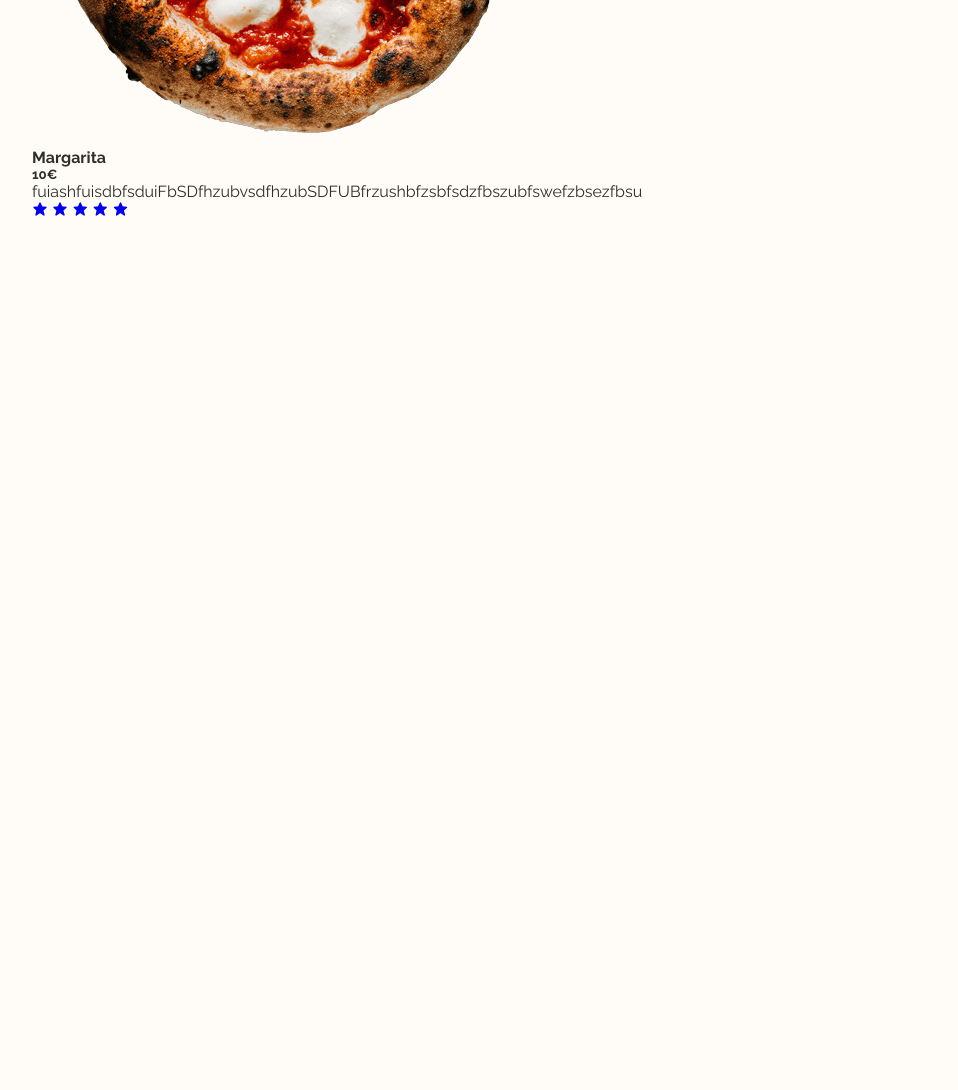
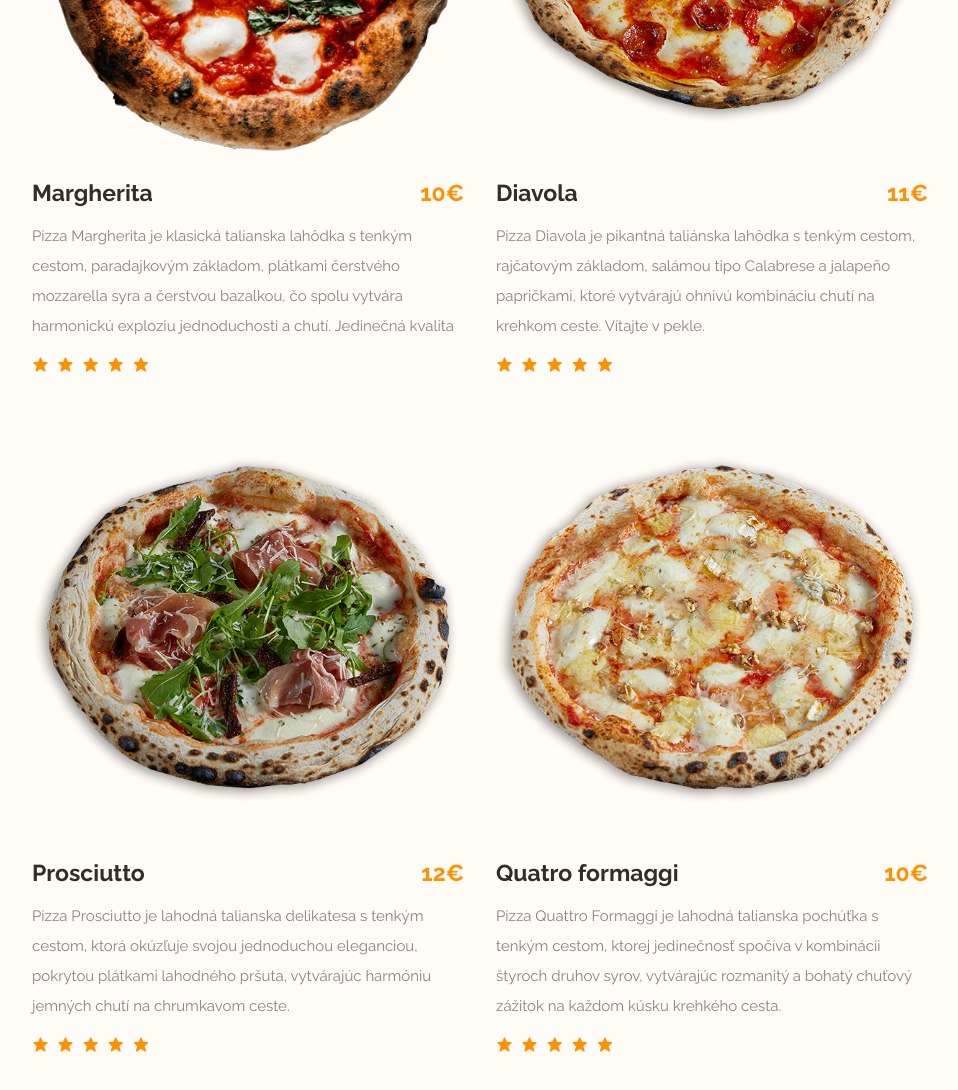
Before and after one commit to Openlab-2-2023/Pizzeria-Juraj, a plain HTML site: page docs/index.html in a window 1280 px wide. Shown: the part 1816-2906 px from the top of the page, without its empty margins (160-1118 px from the left). Before the commit the page ends 2116 px from the top, so only its background shows below. Drawn offline with nearby package versions, Linux system fonts and the light colour scheme.

Commit message:
vyber pizz

```diff
--- a/docs/index.html
+++ b/docs/index.html
@@ -82,13 +82,84 @@
         <img src="obrazky/picapica.png" alt="main-product1">
         <div class="menu-text">
           <div class="menu-left">
-            <h4>Margarita</h4>
+            <h4>Margherita</h4>
           </div>
           <div class="menu-right">
             <h5>10€</h5>
           </div>
         </div>
-        <p>fuiashfuisdbfsduiFbSDfhzubvsdfhzubSDFUBfrzushbfzsbfsdzfbszubfswefzbsezfbsu</p>
+        <p>Pizza Margherita je klasická talianska lahôdka s tenkým cestom, paradajkovým základom, plátkami čerstvého mozzarella syra a čerstvou bazalkou, čo spolu vytvára harmonickú exploziu jednoduchosti a chutí. Jedinečná kvalita
+
+        </p>
+        <div class="star">
+          <a href="#"><i class='bx bxs-star'></i></a>
+          <a href="#"><i class='bx bxs-star'></i></a>
+          <a href="#"><i class='bx bxs-star'></i></a>
+          <a href="#"><i class='bx bxs-star'></i></a>
+          <a href="#"><i class='bx bxs-star'></i></a>
+
+        </div>
+      </div>
+      <div class="row">
+        <img src="obrazky/Diavola-1.png" alt="main-product2">
+        <div class="menu-text">
+          <div class="menu-left">
+            <h4>Diavola</h4>
+          </div>
+          <div class="menu-right">
+            <h5>11€</h5>
+          </div>
+        </div>
+        <p>Pizza Diavola je pikantná taliánska lahôdka s tenkým cestom, rajčatovým základom, salámou tipo Calabrese a jalapeño papričkami, ktoré vytvárajú ohnivú kombináciu chutí na krehkom ceste. Vítajte v pekle.
+
+       </p>
+        <div class="star">
+          <a href="#"><i class='bx bxs-star'></i></a>
+          <a href="#"><i class='bx bxs-star'></i></a>
+          <a href="#"><i class='bx bxs-star'></i></a>
+          <a href="#"><i class='bx bxs-star'></i></a>
+          <a href="#"><i class='bx bxs-star'></i></a>
+
+        </div>
+      </div>      <div class="row">
+        <img src="obrazky/Prosciutto-1.png" alt="main-product3">
+        <div class="menu-text">
+          <div class="menu-left">
+            <h4>Prosciutto</h4>
+          </div>
+          <div class="menu-right">
+            <h5>12€</h5>
+          </div>
+        </div>
+        <p>Pizza Prosciutto je lahodná talianska delikatesa s tenkým cestom, ktorá okúzľuje svojou jednoduchou eleganciou, pokrytou plátkami lahodného pršuta, vytvárajúc harmóniu jemných chutí na chrumkavom ceste.
+
+        </p>
+        <div class="star">
+          <a href="#"><i class='bx bxs-star'></i></a>
+          <a href="#"><i class='bx bxs-star'></i></a>
+          <a href="#"><i class='bx bxs-star'></i></a>
+          <a href="#"><i class='bx bxs-star'></i></a>
+          <a href="#"><i class='bx bxs-star'></i></a>
+
+        </div>
+      </div>      <div class="row">
+        <img src="obrazky/Quattro-formaggi-rossa-1-1.png" alt="main-product4">
+        <div class="menu-text">
+          <div class="menu-left">
+            <h4>Quatro formaggi</h4>
+          </div>
+          <div class="menu-right">
+            <h5>10€</h5>
+          </div>
+        </div>
+        <p>Pizza Quattro Formaggi je lahodná talianska pochúťka s tenkým cestom, ktorej jedinečnosť spočíva v kombinácii štyroch druhov syrov, vytvárajúc rozmanitý a bohatý chuťový zážitok na každom kúsku krehkého cesta.
+
+
+
+
+
+
+        </p>
         <div class="star">
           <a href="#"><i class='bx bxs-star'></i></a>
           <a href="#"><i class='bx bxs-star'></i></a>
--- a/docs/style.css
+++ b/docs/style.css
@@ -149,3 +149,53 @@ font-weight: 500;
 line-height: 32px;
 margin-bottom: 2.3 rem;
 }
+.menu-content{
+    display: grid;
+    grid-template-columns: repeat(auto-fit, minmax(300px, auto));
+    gap: 2rem;
+    align-items: center;
+    margin-top: 4rem;
+    cursor:pointer ;
+}
+.row img{
+    width:100% ;
+    height:auto ;
+    border-radius:10px ;
+}
+.row{
+    transition: all .40s ease;
+
+}
+.menu{
+    padding-top:110px ;
+
+}
+.menu-text{
+    display: flex;
+    align-items: center;
+    justify-content:space-between ;
+    padding: 15px 0;
+}
+.menu-left h4{
+    font-size: 23px;
+}
+.menu-right h5{
+    color: var(--main-color);
+    font-size: 23px;
+
+}
+.row p{
+    color: var(--second-color);
+    font-size: 15px;
+    line-height:30px ;
+    margin-bottom: 15px;
+}
+.star i{
+    color: var(--main-color);
+    font-size: 17px;
+    margin-right: 4px;
+}
+.row:hover{
+    transform: scale(1.02);
+
+}
```
Also changed, not shown: docs/obrazky/Diavola-1.png (added), docs/obrazky/Prosciutto-1.png (added), docs/obrazky/Quattro-formaggi-rossa-1-1.png (added).
